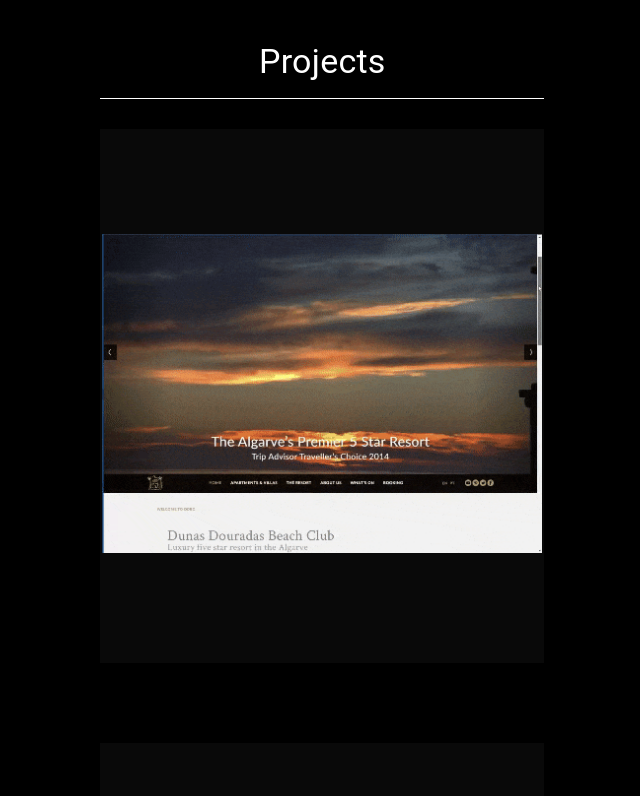
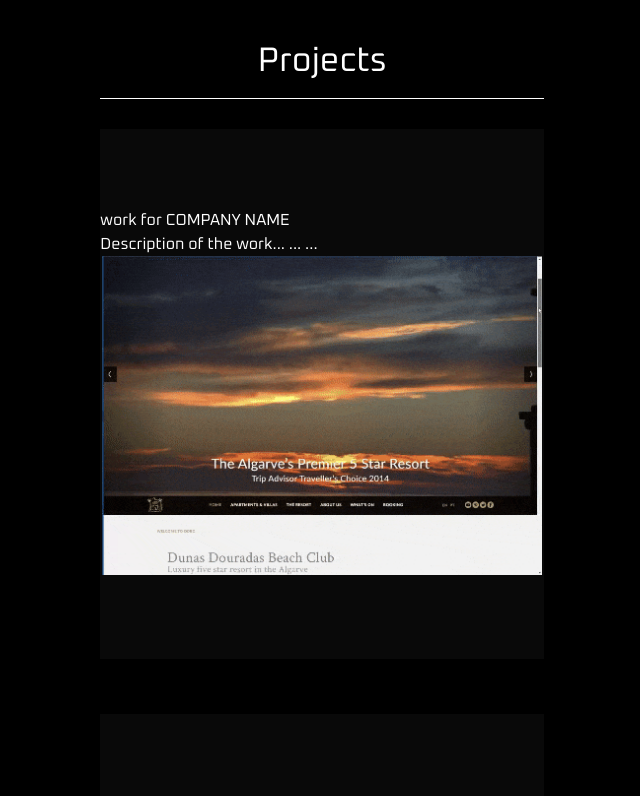
Before and after one commit to BM-BrunoMarques/portfolio, a React (Create React App) app: page / in a window 1280 px wide. Shown: the part 1120-1916 px from the top of the page, without its empty margins (23-663 px from the left). Built offline with nearby package versions, Linux system fonts and the light colour scheme.

Commit message:
projects in gif stable, before mp4

```diff
--- a/src/Components/App.css
+++ b/src/Components/App.css
@@ -1,8 +1,8 @@
+@import url("https://fonts.googleapis.com/css2?family=Oxanium:wght@400;500;600;700&display=swap");
 body {
-  margin: 0;
-  font-family: -apple-system, BlinkMacSystemFont, "Segoe UI", "Roboto", "Oxygen",
-    "Ubuntu", "Cantarell", "Fira Sans", "Droid Sans", "Helvetica Neue",
-    sans-serif;
+  font-family: -apple-system, BlinkMacSystemFont, "Oxanium", cursive, "Segoe UI",
+    "Roboto", "Oxygen", "Ubuntu", "Cantarell", "Fira Sans", "Droid Sans",
+    "Helvetica Neue", sans-serif;
   -webkit-font-smoothing: antialiased;
   -moz-osx-font-smoothing: grayscale;
   background-color: #000 !important;
--- a/src/Components/MainContent/Projects/LazyProject/LazyProject.jsx
+++ b/src/Components/MainContent/Projects/LazyProject/LazyProject.jsx
@@ -2,13 +2,21 @@
 import { useInView } from "react-intersection-observer";
 import { motion } from "framer-motion";
 import { makeStyles } from "@material-ui/core/styles";
+import { useTheme } from "@material-ui/core/styles";
+import useMediaQuery from "@material-ui/core/useMediaQuery";
+import { Typography } from "@material-ui/core";
 
 const LazyProject = ({ width, height, src, ...rest }) => {
   const wrapper = useRef();
   const [hasShown, setHasShown] = useState(false);
+  const theme = useTheme();
+
+  const isXs = useMediaQuery(theme.breakpoints.down("sm"));
+
   const { ref, inView, entry } = useInView({
     threshold: [0.2, 0.4],
-    rootMargin: "-500px 0px -100px 0px",
+    rootMargin: "-450px 0px -300px 0px",
+
     // trackVisibility: true,
     // delay: 100,
     // rootMargin: "300px",
@@ -48,11 +56,29 @@
 
   const classes = useStyles();
 
+  const variants = {
+    appear: {
+      y: !hasShown || isXs ? 140 : 0,
+      transition: {
+        type: "anticipate",
+        duration: 1,
+      },
+    },
+    changeBg: {
+      backgroundColor: inView ? "#090909" : "#000",
+      // paddingTop: inView ? "100px" : 0,
+      // paddingBottom: inView ? "100px" : 0,
+      transition: {
+        delay: hasShown ? 0.05 : 0.25,
+        type: "anticipate",
+        duration: 0.4,
+      },
+    },
+  };
+
   useEffect(() => {
     if (!hasShown && inView) {
-      setTimeout(() => {
-        setHasShown(true);
-      }, 200);
+      setHasShown(true);
     }
   }, [inView]);
 
@@ -63,41 +89,45 @@
         width: "100%",
         display: "flex",
         justifyContent: "center",
-        marginBottom: "80px",
+        alignItems: "center",
+        marginBottom: !isXs ? "55px" : "10px",
+        minHeight: !isXs && "530px",
+        flexDirection: "column",
       }}
-      initial={{ y: !hasShown ? 50 : 0 }}
-      animate={{
-        backgroundColor: inView ? "#090909" : "#000",
-        paddingTop: inView ? "60px" : 0,
-        paddingBottom: inView ? "60px" : 0,
-        y: !hasShown ? 50 : 0,
-      }}
-      transition={{ type: "anticipate", duration: 0.4, delay: 0.1 }}
+      variants={variants}
+      initial={{ y: !hasShown ? 140 : 0 }}
+      animate={["appear", "changeBg"]}
     >
+      <div style={{ width: "100%" }}>
+        <Typography color="primary">
+          <motion.span initial={{ opacity: 0 }} animate={{ opacity: 1 }}>
+            work for COMPANY NAME
+          </motion.span>{" "}
+          <br />
+          <motion.span> Description of the work... ... ...</motion.span>
+        </Typography>
+      </div>
       <div
         data-inview={inView}
-        // className={classes.loadingImg}
         style={{
           position: "relative",
           minHeight: height / 1.2,
-          background: hasShown ? "" : "",
+          width: "100%",
           maxWidth: "440px",
-          width: "100%",
         }}
       >
         {hasShown && (
           <motion.img
-            initial={{ opacity: 0.5 }}
-            animate={{ opacity: inView ? 1 : 0.5 }}
+            initial={{ opacity: 0.2 }}
+            animate={{ opacity: inView ? 1 : 0.1 }}
             exit={{ opacity: 0 }}
-            transition={{ type: "spring", duration: 1.3 }}
+            transition={{ type: "anticipate", duration: 0.8 }}
             {...rest}
             src={src}
             style={{
               maxWidth: "440px",
+              width: "100%",
               height: "auto",
-              paddingTop: `${(height / width) * 12}%`,
-              paddingBottom: `${(height / width) * 12}%`,
             }}
           />
         )}
--- a/src/index.jsx
+++ b/src/index.jsx
@@ -1,6 +1,7 @@
 import React from "react";
 import ReactDOM from "react-dom";
 import App from "./Components/App";
+import "./Components/App.css";
 import { createMuiTheme, ThemeProvider } from "@material-ui/core/styles";
 import CssBaseline from "@material-ui/core/CssBaseline";
 
@@ -10,6 +11,22 @@
       main: "#fff",
       contrastText: "#000",
     },
+  },
+  typography: {
+    fontFamily: "Oxanium, cursive",
+    //  [
+    //   "Oxanium, cursive",
+    //   "-apple-system",
+    //   "BlinkMacSystemFont",
+    //   '"Segoe UI"',
+    //   "Roboto",
+    //   '"Helvetica Neue"',
+    //   "Arial",
+    //   "sans-serif",
+    //   '"Apple Color Emoji"',
+    //   '"Segoe UI Emoji"',
+    //   '"Segoe UI Symbol"',
+    // ].join(","),
   },
 });
 
```
